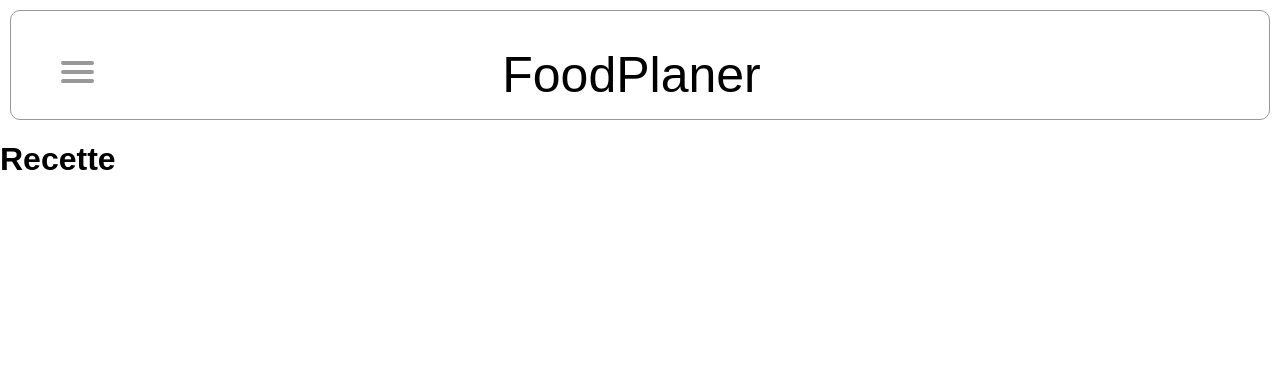
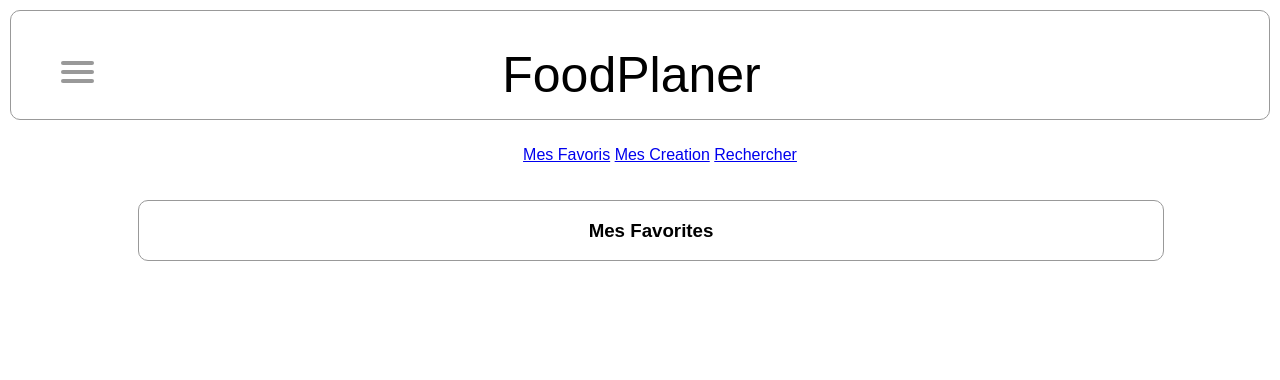
Before and after one commit to AdamVignolles/FoodPlaner, a Django app: template FoodPlaner/templates/FoodPlaner/Planning/index.html in a window 1280 px wide, after a click on "Recette". Shown: the top 380 px of the page. Run offline with Django 4.2, Linux system fonts and the light colour scheme; the template is opened without the code that fills it, so the values that code supplies are empty.

Commit message:
part recette start

```diff
--- a/FoodPlaner/templates/FoodPlaner/Acceuil/index.html
+++ b/FoodPlaner/templates/FoodPlaner/Acceuil/index.html
@@ -7,13 +7,14 @@
     <meta name="viewport" content="width=device-width, initial-scale=1.0">
     <link rel="stylesheet" href="{% static 'css/Acceuil/style.css' %}">
     <title>FoodPlaner</title>
+    <link rel="icon" href="{% static 'img/logo.png' %}" type="image/icon type">
 </head>
 <body>
     <header>
         <div class="top">
             <div class="left cote">
                 <a href="">
-                    <img src="{% static 'img/planer.png' %}">
+                    <img src="{% static 'img/logo.png' %}" width="64px">
                     <h1>FoodPlaner</h1>
                 </a>
             </div>
--- a/FoodPlaner/templates/FoodPlaner/Loggin/index.html
+++ b/FoodPlaner/templates/FoodPlaner/Loggin/index.html
@@ -4,7 +4,7 @@
 <head>
 	<meta charset="UTF-8">
 	<title>Loggin Page</title>
-	<link rel="stylesheet" type="text/css" href="slide navbar style.css">
+	<link rel="icon" href="{% static 'img/logo.png' %}" type="image/icon type">
     <link href="https://fonts.googleapis.com/css2?family=Jost:wght@500&display=swap" rel="stylesheet">
     <link rel="stylesheet" href="{% static 'css/Loggin/style.css' %}">
 </head>
--- a/FoodPlaner/templates/FoodPlaner/Planning/index.html
+++ b/FoodPlaner/templates/FoodPlaner/Planning/index.html
@@ -4,6 +4,7 @@
 <head>
     <meta charset="UTF-8">
     <title>Planning Page</title>
+    <link rel="icon" href="{% static 'img/logo.png' %}" type="image/icon type">
     <link href="https://fonts.googleapis.com/css2?family=Jost:wght@500&display=swap" rel="stylesheet">
     <link rel="stylesheet" href="{% static 'css/Planning/style.css' %}">
 </head>
@@ -40,7 +41,30 @@
             <h1>Planning</h1>
         </div>
         <div id="recette" class="hide card">
-            <h1>Recette</h1>
+            <div class="nav_recette hide">
+                <nav>
+                    <ul>
+                        <a href="#favorite">Mes Favoris</a>
+                        <a href="#creation">Mes Creation</a>
+                        <a href="#rechercher_recette">Rechercher</a>
+                    </ul>
+                </nav>
+            </div>
+            <div class="part_recette hide">
+                <div id="favorite" class="hide">
+                    <h3>Mes Favorites</h3>
+                    {% for id, recette in recettes_favorites.items %}
+                        <div class="recette_card">
+                            <img src="{{recette.img}}" width="64px">
+                            <h4>{{ recette.nom }}</h4>
+                            <p>{{recette.author}}</p>
+                            <img src="{% static 'img/liked.png' %}">
+                        </div>
+                    {% endfor %}
+                </div>
+                <div id="creation" class="hide"></div>
+                <div id="rechercher_recette" class="hide"></div>
+            </div>
         </div>
         <div id="liste-de-course" class="hide card">
             <h1>Liste de Course</h1>
@@ -61,20 +85,53 @@
         const planning = document.getElementById('planning');
         const recette = document.getElementById('recette');
         const liste_de_course = document.getElementById('liste-de-course');
+        let nav_recette = document.querySelector('.nav_recette');
+        let part_recette = document.querySelector('.part_recette');
+        let favorite = document.getElementById('favorite');
+
+        function hideAll() {
+            for (let i = 0; i < card.length; i++) {
+                card[i].classList.remove('show');
+                card[i].classList.add('hide');
+                planning.classList.remove('show');
+                planning.classList.add('hide');
+                recette.classList.remove('show');
+                recette.classList.add('hide');
+                liste_de_course.classList.remove('show');
+                liste_de_course.classList.add('hide');
+                nav_recette.classList.remove('show');
+                nav_recette.classList.add('hide');
+                favorite.classList.remove('show');
+                favorite.classList.add('hide');
+                part_recette.classList.remove('show');
+                part_recette.classList.add('hide');
+            }
+        }
 
         for (let i = 0; i < links.length; i++) {
             links[i].addEventListener('click', function() {
                 for (let j = 0; j < card.length; j++) {
+                    hideAll();
                     card[j].classList.remove('show');
                     card[j].classList.add('hide');
                 }
                 if (links[i].hash == "#planning") {
+                    hideAll();
                     planning.classList.remove('hide');
                     planning.classList.add('show');
                 } else if (links[i].hash == "#recette") {
+                    hideAll();
                     recette.classList.remove('hide');
                     recette.classList.add('show');
+                    nav_recette.classList.remove('hide');
+                    nav_recette.classList.add('show');
+                    favorite.classList.remove('hide');
+                    favorite.classList.add('show');
+                    part_recette.classList.remove('hide');
+                    part_recette.classList.add('show');
+
                 } else if (links[i].hash == "#liste-de-course") {
+                    hideAll();
                     liste_de_course.classList.remove('hide');
                     liste_de_course.classList.add('show');
                 }
--- a/FoodPlaner/templates/FoodPlaner/User/index.html
+++ b/FoodPlaner/templates/FoodPlaner/User/index.html
@@ -4,6 +4,8 @@
 <head>
     <meta charset="UTF-8">
     <meta http-equiv="X-UA-Compatible" content="IE=edge">
+    <link rel="icon" href="{% static 'img/logo.png' %}" type="image/icon type">
+    <title>User Page</title>
     <link rel="stylesheet" href="{% static 'css/User/style.css' %}">    <title>User Page</title>
 </head>
 <body>
--- a/FoodPlaner/views.py
+++ b/FoodPlaner/views.py
@@ -108,7 +108,11 @@ def planning(request, user=None):
 
         img_list = os.listdir(BASE_DIR + path + "/")
         base_image = "http://127.0.0.1:8000/static/img/avatar/" + img_list[1]
-        content = {"base_image": base_image, "username": user}
+        link_image = "http://127.0.0.1:8000/static/img/"
+        recettes_favorites = users[user]["recettes_favorites"]
+        for recette in recettes_favorites:
+            recettes_favorites[recette]['img'] = link_image + recettes_favorites[recette]["img"]
+        content = {"base_image": base_image, "username": user, "recettes_favorites": recettes_favorites}
         return render(request, "FoodPlaner/Planning/index.html", content)
 
 
--- a/static/css/Acceuil/style.css
+++ b/static/css/Acceuil/style.css
@@ -98,3 +98,6 @@ footer .copiright {
     text-align: center;
     margin-top: 40px;
 }
+.left img{
+    border-radius: 5px;
+}
--- a/static/css/Planning/style.css
+++ b/static/css/Planning/style.css
@@ -176,13 +176,51 @@ header img{
   user-select: none;
 }
 
+
+
+.content{
+  color: black;
+  display: flex;
+  flex-direction: column;
+}
+
+#recette{
+  display: flex;
+  flex-direction: column;
+  align-items: center;
+  justify-content: center;
+  width: 100%;
+}
+.part_recette{
+  width: 80%;
+  display: flex;
+  flex-direction: column;
+  align-items: center;
+  justify-content: center;
+  border-radius: 10px;
+  margin: 10px;
+
+}
+#favorite{
+  display: flex;
+  flex-direction: column;
+  align-items: center;
+  justify-content: center;
+  border: 1px solid #999;
+  border-radius: 10px;
+  margin: 10px;
+  width: 100%;
+}
+.recette_card{
+  display: flex;
+  border: 1px solid #999;
+  border-radius: 10px;
+  margin: 10px;
+}
+
 .hide{
-    display: none;
+  display: none;
 }
 .show{
-    display: block;
+  display: block;
 }
-
-.content{
-  color: black
-}
--- a/static/json/users.json
+++ b/static/json/users.json
@@ -1 +1 @@
-{"adam": {"email": "adam.vignolles@gmail.com", "password": "Adam2006", "loggin": true, "username": "adam", "avatar": "basic.png"}}
+{"adam": {"email": "adam.vignolles@gmail.com", "password": "Adam2006", "loggin": true, "username": "adam", "avatar": "basic.png", "recettes_favorites": {"1":{"id":"1", "nom": "pattes carbo", "author":"adam", "img":"meal.png"}}}}
```
Also changed, not shown: db.sqlite3 (added), static/img/like.png (added), static/img/liked.png (added), static/img/meal.png (added).
